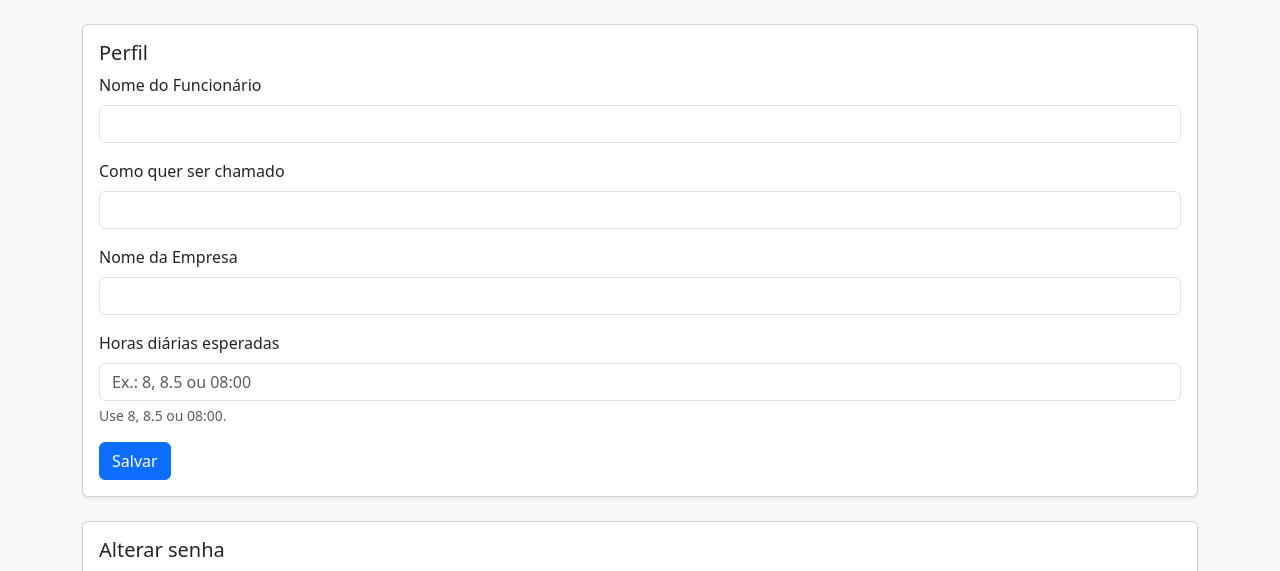
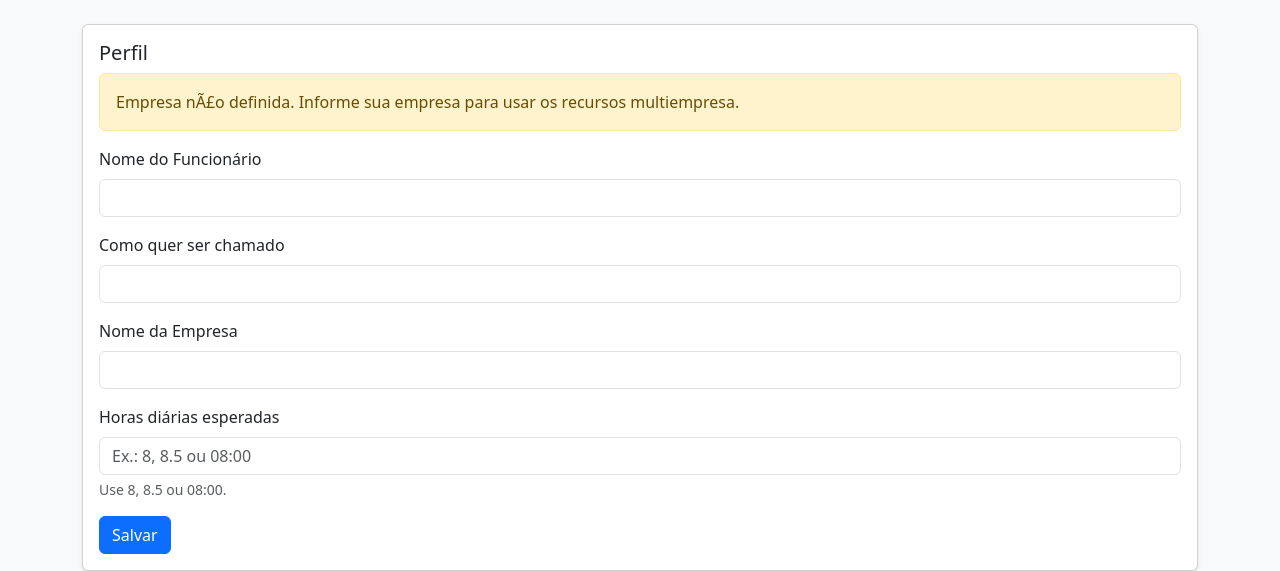
Before and after one commit to prismotta/sistema-ponto-python, a Flask app: page /perfil in a window 1280 px wide. Shown: the part 50-621 px from the top of the page. Run offline with Flask 3, Linux system fonts and the light colour scheme; the visitor is signed in with stand-in values (Sample User, id 1); data that the repository does not hold is empty; some libraries are stand-ins or nearby versions.

Commit message:
feat: adiciona isolamento por empresa no admin

```diff
--- a/web/app.py
+++ b/web/app.py
@@ -378,8 +378,15 @@ def perfil_para_json(perfil: Dict[str, Any]) -> Dict[str, Any]:
 def atualizar_perfil_usuario(user_id: int, dados: Dict[str, Any]) -> Tuple[bool, Optional[str]]:
     nome_funcionario = (dados.get("nome_funcionario") or "").strip() or None
     nome_exibicao = (dados.get("nome_exibicao") or "").strip() or None
-    nome_empresa = (dados.get("nome_empresa") or "").strip() or None
     horas_texto = dados.get("horas_diarias_esperadas") or ""
+
+    perfil_atual = obter_perfil_usuario(user_id)
+    empresa_atual = (perfil_atual.get("nome_empresa") or "").strip()
+    nome_empresa = empresa_atual or None
+    if not empresa_atual and "nome_empresa" in dados:
+        nome_empresa = (dados.get("nome_empresa") or "").strip() or None
+        if not nome_empresa:
+            return False, "Informe a empresa para continuar."
 
     horas_min = parse_horas_esperadas_min(horas_texto)
     if str(horas_texto).strip() and horas_min is None:
@@ -1037,6 +1044,14 @@ def admin_dashboard():
         return redirect("/dashboard")
 
     empresa_admin = empresa_normalizada(admin)
+    if not empresa_admin:
+        return render_template(
+            "admin.html",
+            funcionarios=[],
+            empresa_admin="Empresa nÃ£o definida",
+            aviso_admin="Defina sua empresa no Perfil para usar o painel admin.",
+        )
+
     conn = conectar()
     cursor = conn.cursor()
     cursor.execute(
@@ -1080,6 +1095,7 @@ def admin_dashboard():
         "admin.html",
         funcionarios=funcionarios,
         empresa_admin=empresa_admin or "-",
+        aviso_admin=None,
     )
 
 
@@ -1278,14 +1294,17 @@ def perfil():
         return redirect("/")
 
     if request.method == "POST":
+        dados_perfil = {
+            "nome_funcionario": request.form.get("nome_funcionario"),
+            "nome_exibicao": request.form.get("nome_exibicao"),
+            "horas_diarias_esperadas": request.form.get("horas_diarias_esperadas"),
+        }
+        if "nome_empresa" in request.form:
+            dados_perfil["nome_empresa"] = request.form.get("nome_empresa")
+
         ok, erro = atualizar_perfil_usuario(
             session["user_id"],
-            {
-                "nome_funcionario": request.form.get("nome_funcionario"),
-                "nome_exibicao": request.form.get("nome_exibicao"),
-                "nome_empresa": request.form.get("nome_empresa"),
-                "horas_diarias_esperadas": request.form.get("horas_diarias_esperadas"),
-            },
+            dados_perfil,
         )
         if not ok:
             flash_erro(erro or "Não foi possível salvar o perfil.")
--- a/web/templates/admin.html
+++ b/web/templates/admin.html
@@ -40,6 +40,9 @@
         <h1 class="h4 mb-1">Funcionários</h1>
         <p class="text-muted mb-0">Empresa: {{ empresa_admin }}</p>
     </div>
+    {% if aviso_admin %}
+        <div class="alert alert-warning">{{ aviso_admin }}</div>
+    {% endif %}
 
     <div class="card shadow-sm">
         <div class="card-body">
--- a/web/templates/perfil.html
+++ b/web/templates/perfil.html
@@ -36,6 +36,11 @@
     <div class="card shadow-sm mb-4">
         <div class="card-body">
             <h5 class="card-title">Perfil</h5>
+            {% if not perfil.nome_empresa %}
+                <div class="alert alert-warning">
+                    Empresa nÃ£o definida. Informe sua empresa para usar os recursos multiempresa.
+                </div>
+            {% endif %}
 
             <form method="POST" action="/perfil">
                 <div class="mb-3">
@@ -50,7 +55,12 @@
 
                 <div class="mb-3">
                     <label class="form-label">Nome da Empresa</label>
-                    <input type="text" name="nome_empresa" class="form-control" value="{{ perfil.nome_empresa or '' }}">
+                    {% if perfil.nome_empresa %}
+                        <input type="text" class="form-control" value="{{ perfil.nome_empresa }}" disabled>
+                        <div class="form-text">A empresa jÃ¡ foi definida e nÃ£o pode ser alterada livremente.</div>
+                    {% else %}
+                        <input type="text" name="nome_empresa" class="form-control" value="" required>
+                    {% endif %}
                 </div>
 
                 <div class="mb-3">
```
Also changed, not shown: tests/test_web.py (+93 -0 lines).
